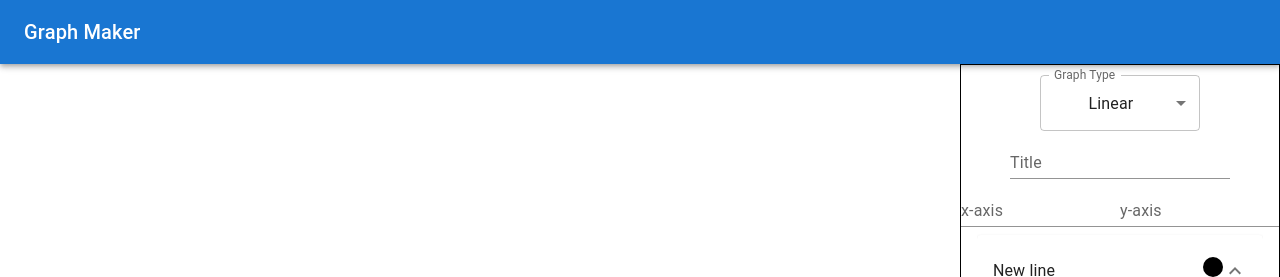
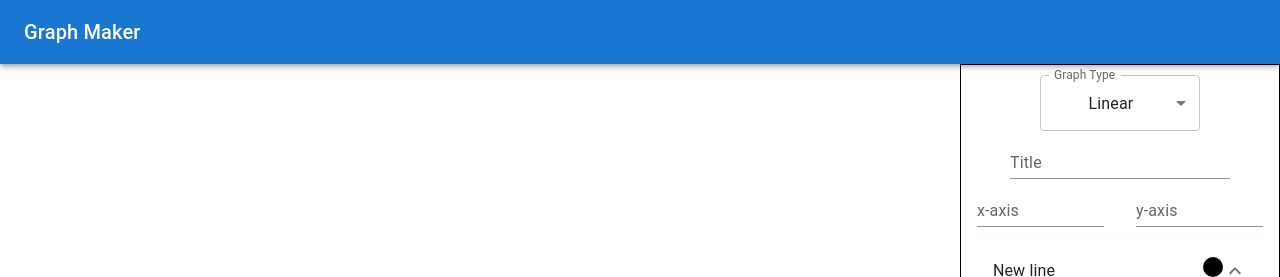
Before and after one commit to Skyrlon/graph-maker, a React (Create React App) app: page / in a window 1280 px wide. Shown: the top 277 px of the page. Built offline with nearby package versions, Linux system fonts and the light colour scheme.

Commit message:
Reduce axis inputs sizes

```diff
--- a/src/DataInputs.jsx
+++ b/src/DataInputs.jsx
@@ -361,16 +361,18 @@ function DataInputs({ dataSubmit }) {
           sx={{
             display: "flex",
             flexDirection: "row",
-            justifyContent: "space-between",
+            justifyContent: "space-around",
           }}
         >
           <TextField
+            sx={{ width: "40%" }}
             label="x-axis"
             variant="standard"
             onChange={handleFirstAxisInputChange}
             value={axisInputs.first}
           />
           <TextField
+            sx={{ width: "40%" }}
             label="y-axis"
             variant="standard"
             onChange={handleSecondAxisInputChange}
```
